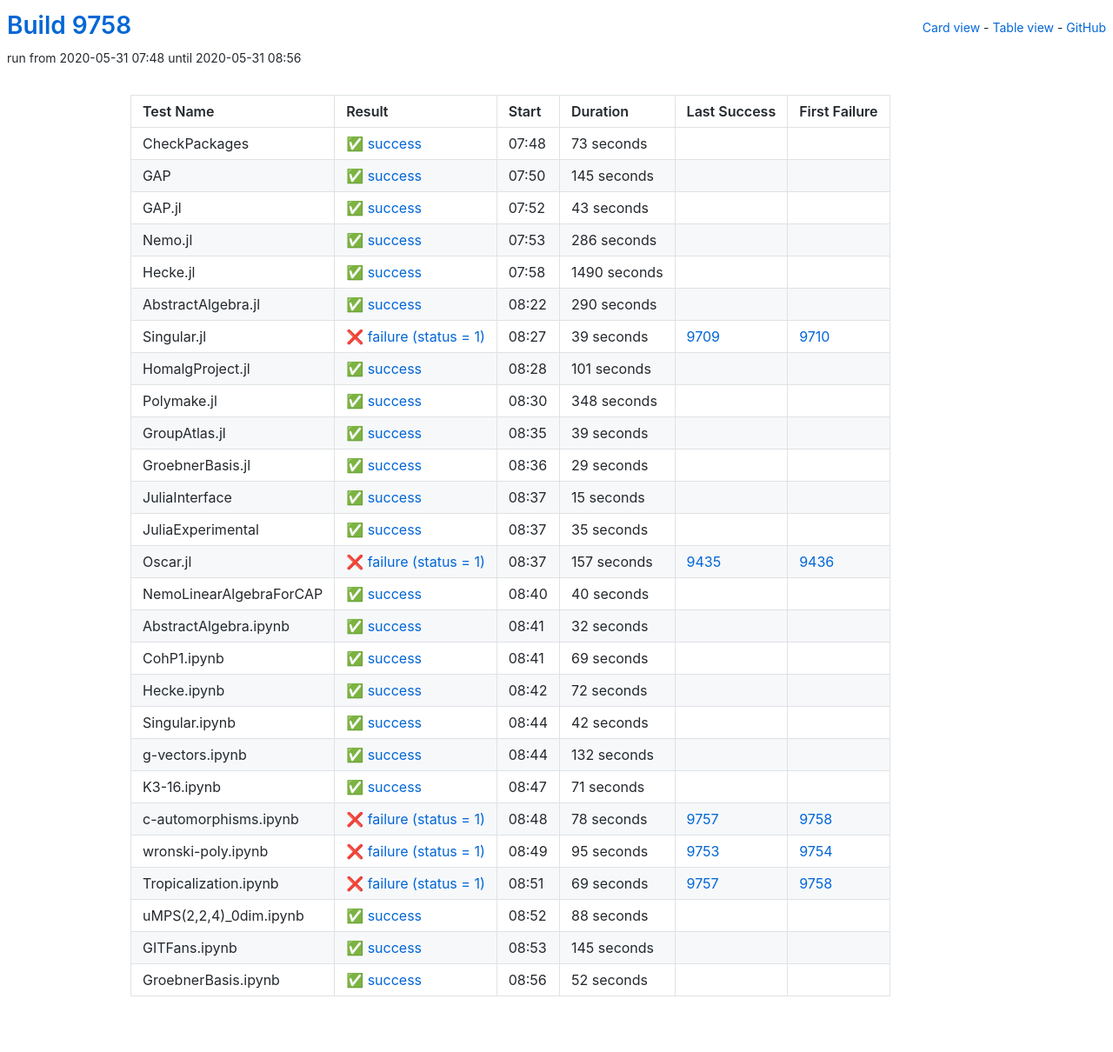
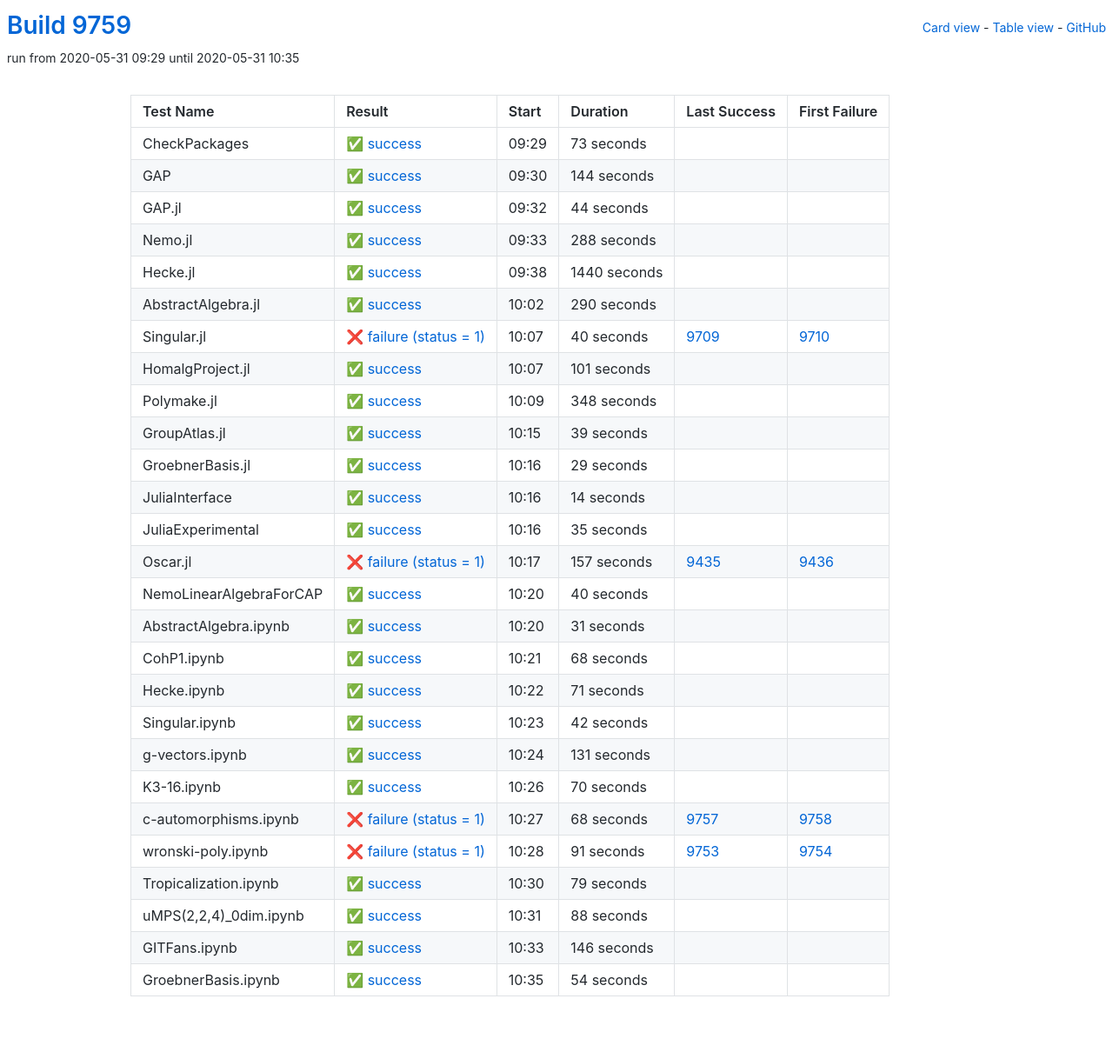
Before and after one commit to oscar-system/oscar-ci-status, a Jekyll site: the page built from table.html, in a window 1280 px wide. Shown: the whole page at 87% size. Built offline with Jekyll 4.4.1, drawn with Linux system fonts in a browser that asks for light colours.

Commit message:
Build 9759

```diff
--- a/_data/ci.yml
+++ b/_data/ci.yml
@@ -1,5 +1,5 @@
-build: 9758
-build_url: https://oscarci.mathematik.uni-kl.de/job/oscar/9758/
+build: 9759
+build_url: https://oscarci.mathematik.uni-kl.de/job/oscar/9759/
 job: oscar
 tests:
 - duration: 73
@@ -9,57 +9,57 @@
   id: checkpackages
   last_success: false
   last_success_url: null
-  log: https://oscarci.mathematik.uni-kl.de/job/oscar/9758/artifact/logs/build-9758/CheckPackages.log
+  log: https://oscarci.mathematik.uni-kl.de/job/oscar/9759/artifact/logs/build-9759/CheckPackages.log
   name: CheckPackages
-  start: 2020-05-31 07:48
+  start: 2020-05-31 09:29
   status: success
   success: true
-- duration: 145
+- duration: 144
   exitcode: 0
   first_failure: false
   first_failure_url: null
   id: gap
   last_success: false
   last_success_url: null
-  log: https://oscarci.mathematik.uni-kl.de/job/oscar/9758/artifact/logs/build-9758/GAP.log
+  log: https://oscarci.mathematik.uni-kl.de/job/oscar/9759/artifact/logs/build-9759/GAP.log
   name: GAP
-  start: 2020-05-31 07:50
+  start: 2020-05-31 09:30
   status: success
   success: true
-- duration: 43
+- duration: 44
   exitcode: 0
   first_failure: false
   first_failure_url: null
   id: gap-jl
   last_success: false
   last_success_url: null
-  log: https://oscarci.mathematik.uni-kl.de/job/oscar/9758/artifact/logs/build-9758/GAP.jl.log
+  log: https://oscarci.mathematik.uni-kl.de/job/oscar/9759/artifact/logs/build-9759/GAP.jl.log
   name: GAP.jl
-  start: 2020-05-31 07:52
+  start: 2020-05-31 09:32
   status: success
   success: true
-- duration: 286
+- duration: 288
   exitcode: 0
   first_failure: false
   first_failure_url: null
   id: nemo-jl
   last_success: false
   last_success_url: null
-  log: https://oscarci.mathematik.uni-kl.de/job/oscar/9758/artifact/logs/build-9758/Nemo.jl.log
+  log: https://oscarci.mathematik.uni-kl.de/job/oscar/9759/artifact/logs/build-9759/Nemo.jl.log
   name: Nemo.jl
-  start: 2020-05-31 07:53
+  start: 2020-05-31 09:33
   status: success
   success: true
-- duration: 1490
+- duration: 1440
   exitcode: 0
   first_failure: false
   first_failure_url: null
   id: hecke-jl
   last_success: false
   last_success_url: null
-  log: https://oscarci.mathematik.uni-kl.de/job/oscar/9758/artifact/logs/build-9758/Hecke.jl.log
+  log: https://oscarci.mathematik.uni-kl.de/job/oscar/9759/artifact/logs/build-9759/Hecke.jl.log
   name: Hecke.jl
-  start: 2020-05-31 07:58
+  start: 2020-05-31 09:38
   status: success
   success: true
 - duration: 290
@@ -69,21 +69,21 @@
   id: abstractalgebra-jl
   last_success: false
   last_success_url: null
-  log: https://oscarci.mathematik.uni-kl.de/job/oscar/9758/artifact/logs/build-9758/AbstractAlgebra.jl.log
+  log: https://oscarci.mathematik.uni-kl.de/job/oscar/9759/artifact/logs/build-9759/AbstractAlgebra.jl.log
   name: AbstractAlgebra.jl
-  start: 2020-05-31 08:22
+  start: 2020-05-31 10:02
   status: success
   success: true
-- duration: 39
+- duration: 40
   exitcode: 1
   first_failure: 9710
   first_failure_url: https://oscarci.mathematik.uni-kl.de/job/oscar/9710/
   id: singular-jl
   last_success: 9709
   last_success_url: https://oscarci.mathematik.uni-kl.de/job/oscar/9709/
-  log: https://oscarci.mathematik.uni-kl.de/job/oscar/9758/artifact/logs/build-9758/Singular.jl.log
+  log: https://oscarci.mathematik.uni-kl.de/job/oscar/9759/artifact/logs/build-9759/Singular.jl.log
   name: Singular.jl
-  start: 2020-05-31 08:27
+  start: 2020-05-31 10:07
   status: failure
   success: false
 - duration: 101
@@ -93,9 +93,9 @@
   id: homalgproject-jl
   last_success: false
   last_success_url: null
-  log: https://oscarci.mathematik.uni-kl.de/job/oscar/9758/artifact/logs/build-9758/HomalgProject.jl.log
+  log: https://oscarci.mathematik.uni-kl.de/job/oscar/9759/artifact/logs/build-9759/HomalgProject.jl.log
   name: HomalgProject.jl
-  start: 2020-05-31 08:28
+  start: 2020-05-31 10:07
   status: success
   success: true
 - duration: 348
@@ -105,9 +105,9 @@
   id: polymake-jl
   last_success: false
   last_success_url: null
-  log: https://oscarci.mathematik.uni-kl.de/job/oscar/9758/artifact/logs/build-9758/Polymake.jl.log
+  log: https://oscarci.mathematik.uni-kl.de/job/oscar/9759/artifact/logs/build-9759/Polymake.jl.log
   name: Polymake.jl
-  start: 2020-05-31 08:30
+  start: 2020-05-31 10:09
   status: success
   success: true
 - duration: 39
@@ -117,9 +117,9 @@
   id: groupatlas-jl
   last_success: false
   last_success_url: null
-  log: https://oscarci.mathematik.uni-kl.de/job/oscar/9758/artifact/logs/build-9758/GroupAtlas.jl.log
+  log: https://oscarci.mathematik.uni-kl.de/job/oscar/9759/artifact/logs/build-9759/GroupAtlas.jl.log
   name: GroupAtlas.jl
-  start: 2020-05-31 08:35
+  start: 2020-05-31 10:15
   status: success
   success: true
 - duration: 29
@@ -129,21 +129,21 @@
   id: groebnerbasis-jl
   last_success: false
   last_success_url: null
-  log: https://oscarci.mathematik.uni-kl.de/job/oscar/9758/artifact/logs/build-9758/GroebnerBasis.jl.log
+  log: https://oscarci.mathematik.uni-kl.de/job/oscar/9759/artifact/logs/build-9759/GroebnerBasis.jl.log
   name: GroebnerBasis.jl
-  start: 2020-05-31 08:36
+  start: 2020-05-31 10:16
   status: success
   success: true
-- duration: 15
+- duration: 14
   exitcode: 0
   first_failure: false
   first_failure_url: null
   id: juliainterface
   last_success: false
   last_success_url: null
-  log: https://oscarci.mathematik.uni-kl.de/job/oscar/9758/artifact/logs/build-9758/JuliaInterface.log
+  log: https://oscarci.mathematik.uni-kl.de/job/oscar/9759/artifact/logs/build-9759/JuliaInterface.log
   name: JuliaInterface
-  start: 2020-05-31 08:37
+  start: 2020-05-31 10:16
   status: success
   success: true
 - duration: 35
@@ -153,9 +153,9 @@
   id: juliaexperimental
   last_success: false
   last_success_url: null
-  log: https://oscarci.mathematik.uni-kl.de/job/oscar/9758/artifact/logs/build-9758/JuliaExperimental.log
+  log: https://oscarci.mathematik.uni-kl.de/job/oscar/9759/artifact/logs/build-9759/JuliaExperimental.log
   name: JuliaExperimental
-  start: 2020-05-31 08:37
+  start: 2020-05-31 10:16
   status: success
   success: true
 - duration: 157
@@ -165,9 +165,9 @@
   id: oscar-jl
   last_success: 9435
   last_success_url: https://oscarci.mathematik.uni-kl.de/job/oscar/9435/
-  log: https://oscarci.mathematik.uni-kl.de/job/oscar/9758/artifact/logs/build-9758/Oscar.jl.log
+  log: https://oscarci.mathematik.uni-kl.de/job/oscar/9759/artifact/logs/build-9759/Oscar.jl.log
   name: Oscar.jl
-  start: 2020-05-31 08:37
+  start: 2020-05-31 10:17
   status: failure
   success: false
 - duration: 40
@@ -177,45 +177,45 @@
   id: nemolinearalgebraforcap
   last_success: false
   last_success_url: null
-  log: https://oscarci.mathematik.uni-kl.de/job/oscar/9758/artifact/logs/build-9758/NemoLinearAlgebraForCAP.log
+  log: https://oscarci.mathematik.uni-kl.de/job/oscar/9759/artifact/logs/build-9759/NemoLinearAlgebraForCAP.log
   name: NemoLinearAlgebraForCAP
-  start: 2020-05-31 08:40
+  start: 2020-05-31 10:20
   status: success
   success: true
-- duration: 32
+- duration: 31
   exitcode: 0
   first_failure: false
   first_failure_url: null
   id: abstractalgebra-ipynb
   last_success: false
   last_success_url: null
-  log: https://oscarci.mathematik.uni-kl.de/job/oscar/9758/artifact/logs/build-9758/AbstractAlgebra.ipynb.log
+  log: https://oscarci.mathematik.uni-kl.de/job/oscar/9759/artifact/logs/build-9759/AbstractAlgebra.ipynb.log
   name: AbstractAlgebra.ipynb
-  start: 2020-05-31 08:41
+  start: 2020-05-31 10:20
   status: success
   success: true
-- duration: 69
+- duration: 68
   exitcode: 0
   first_failure: false
   first_failure_url: null
   id: cohp1-ipynb
   last_success: false
   last_success_url: null
-  log: https://oscarci.mathematik.uni-kl.de/job/oscar/9758/artifact/logs/build-9758/CohP1.ipynb.log
+  log: https://oscarci.mathematik.uni-kl.de/job/oscar/9759/artifact/logs/build-9759/CohP1.ipynb.log
   name: CohP1.ipynb
-  start: 2020-05-31 08:41
+  start: 2020-05-31 10:21
   status: success
   success: true
-- duration: 72
+- duration: 71
   exitcode: 0
   first_failure: false
   first_failure_url: null
   id: hecke-ipynb
   last_success: false
   last_success_url: null
-  log: https://oscarci.mathematik.uni-kl.de/job/oscar/9758/artifact/logs/build-9758/Hecke.ipynb.log
+  log: https://oscarci.mathematik.uni-kl.de/job/oscar/9759/artifact/logs/build-9759/Hecke.ipynb.log
   name: Hecke.ipynb
-  start: 2020-05-31 08:42
+  start: 2020-05-31 10:22
   status: success
   success: true
 - duration: 42
@@ -225,71 +225,71 @@
   id: singular-ipynb
   last_success: false
   last_success_url: null
-  log: https://oscarci.mathematik.uni-kl.de/job/oscar/9758/artifact/logs/build-9758/Singular.ipynb.log
+  log: https://oscarci.mathematik.uni-kl.de/job/oscar/9759/artifact/logs/build-9759/Singular.ipynb.log
   name: Singular.ipynb
-  start: 2020-05-31 08:44
+  start: 2020-05-31 10:23
   status: success
   success: true
-- duration: 132
+- duration: 131
   exitcode: 0
   first_failure: false
   first_failure_url: null
   id: g-vectors-ipynb
   last_success: false
   last_success_url: null
-  log: https://oscarci.mathematik.uni-kl.de/job/oscar/9758/artifact/logs/build-9758/g-vectors.ipynb.log
+  log: https://oscarci.mathematik.uni-kl.de/job/oscar/9759/artifact/logs/build-9759/g-vectors.ipynb.log
   name: g-vectors.ipynb
-  start: 2020-05-31 08:44
+  start: 2020-05-31 10:24
   status: success
   success: true
-- duration: 71
+- duration: 70
   exitcode: 0
   first_failure: false
   first_failure_url: null
   id: k3-16-ipynb
   last_success: false
   last_success_url: null
-  log: https://oscarci.mathematik.uni-kl.de/job/oscar/9758/artifact/logs/build-9758/K3-16.ipynb.log
+  log: https://oscarci.mathematik.uni-kl.de/job/oscar/9759/artifact/logs/build-9759/K3-16.ipynb.log
   name: K3-16.ipynb
-  start: 2020-05-31 08:47
+  start: 2020-05-31 10:26
   status: success
   success: true
-- duration: 78
+- duration: 68
   exitcode: 1
   first_failure: 9758
   first_failure_url: https://oscarci.mathematik.uni-kl.de/job/oscar/9758/
   id: c-automorphisms-ipynb
   last_success: 9757
   last_success_url: https://oscarci.mathematik.uni-kl.de/job/oscar/9757/
-  log: https://oscarci.mathematik.uni-kl.de/job/oscar/9758/artifact/logs/build-9758/c-automorphisms.ipynb.log
+  log: https://oscarci.mathematik.uni-kl.de/job/oscar/9759/artifact/logs/build-9759/c-automorphisms.ipynb.log
   name: c-automorphisms.ipynb
-  start: 2020-05-31 08:48
+  start: 2020-05-31 10:27
   status: failure
   success: false
-- duration: 95
+- duration: 91
   exitcode: 1
   first_failure: 9754
   first_failure_url: https://oscarci.mathematik.uni-kl.de/job/oscar/9754/
   id: wronski-poly-ipynb
   last_success: 9753
   last_success_url: https://oscarci.mathematik.uni-kl.de/job/oscar/9753/
-  log: https://oscarci.mathematik.uni-kl.de/job/oscar/9758/artifact/logs/build-9758/wronski-poly.ipynb.log
+  log: https://oscarci.mathematik.uni-kl.de/job/oscar/9759/artifact/logs/build-9759/wronski-poly.ipynb.log
   name: wronski-poly.ipynb
-  start: 2020-05-31 08:49
+  start: 2020-05-31 10:28
   status: failure
   success: false
-- duration: 69
-  exitcode: 1
-  first_failure: 9758
-  first_failure_url: https://oscarci.mathematik.uni-kl.de/job/oscar/9758/
+- duration: 79
+  exitcode: 0
+  first_failure: false
+  first_failure_url: null
   id: tropicalization-ipynb
-  last_success: 9757
-  last_success_url: https://oscarci.mathematik.uni-kl.de/job/oscar/9757/
-  log: https://oscarci.mathematik.uni-kl.de/job/oscar/9758/artifact/logs/build-9758/Tropicalization.ipynb.log
+  last_success: false
+  last_success_url: null
+  log: https://oscarci.mathematik.uni-kl.de/job/oscar/9759/artifact/logs/build-9759/Tropicalization.ipynb.log
   name: Tropicalization.ipynb
-  start: 2020-05-31 08:51
-  status: failure
-  success: false
+  start: 2020-05-31 10:30
+  status: success
+  success: true
 - duration: 88
   exitcode: 0
   first_failure: false
@@ -297,32 +297,32 @@
   id: umps-2-2-4-0dim-ipynb
   last_success: false
   last_success_url: null
-  log: https://oscarci.mathematik.uni-kl.de/job/oscar/9758/artifact/logs/build-9758/uMPS-2-2-4-_0dim.ipynb.log
+  log: https://oscarci.mathematik.uni-kl.de/job/oscar/9759/artifact/logs/build-9759/uMPS-2-2-4-_0dim.ipynb.log
   name: uMPS(2,2,4)_0dim.ipynb
-  start: 2020-05-31 08:52
+  start: 2020-05-31 10:31
   status: success
   success: true
-- duration: 145
+- duration: 146
   exitcode: 0
   first_failure: false
   first_failure_url: null
   id: gitfans-ipynb
   last_success: false
   last_success_url: null
-  log: https://oscarci.mathematik.uni-kl.de/job/oscar/9758/artifact/logs/build-9758/GITFans.ipynb.log
+  log: https://oscarci.mathematik.uni-kl.de/job/oscar/9759/artifact/logs/build-9759/GITFans.ipynb.log
   name: GITFans.ipynb
-  start: 2020-05-31 08:53
+  start: 2020-05-31 10:33
   status: success
   success: true
-- duration: 52
+- duration: 54
   exitcode: 0
   first_failure: false
   first_failure_url: null
   id: groebnerbasis-ipynb
   last_success: false
   last_success_url: null
-  log: https://oscarci.mathematik.uni-kl.de/job/oscar/9758/artifact/logs/build-9758/GroebnerBasis.ipynb.log
+  log: https://oscarci.mathematik.uni-kl.de/job/oscar/9759/artifact/logs/build-9759/GroebnerBasis.ipynb.log
   name: GroebnerBasis.ipynb
-  start: 2020-05-31 08:56
+  start: 2020-05-31 10:35
   status: success
   success: true
```
Also changed, not shown: README.md.
